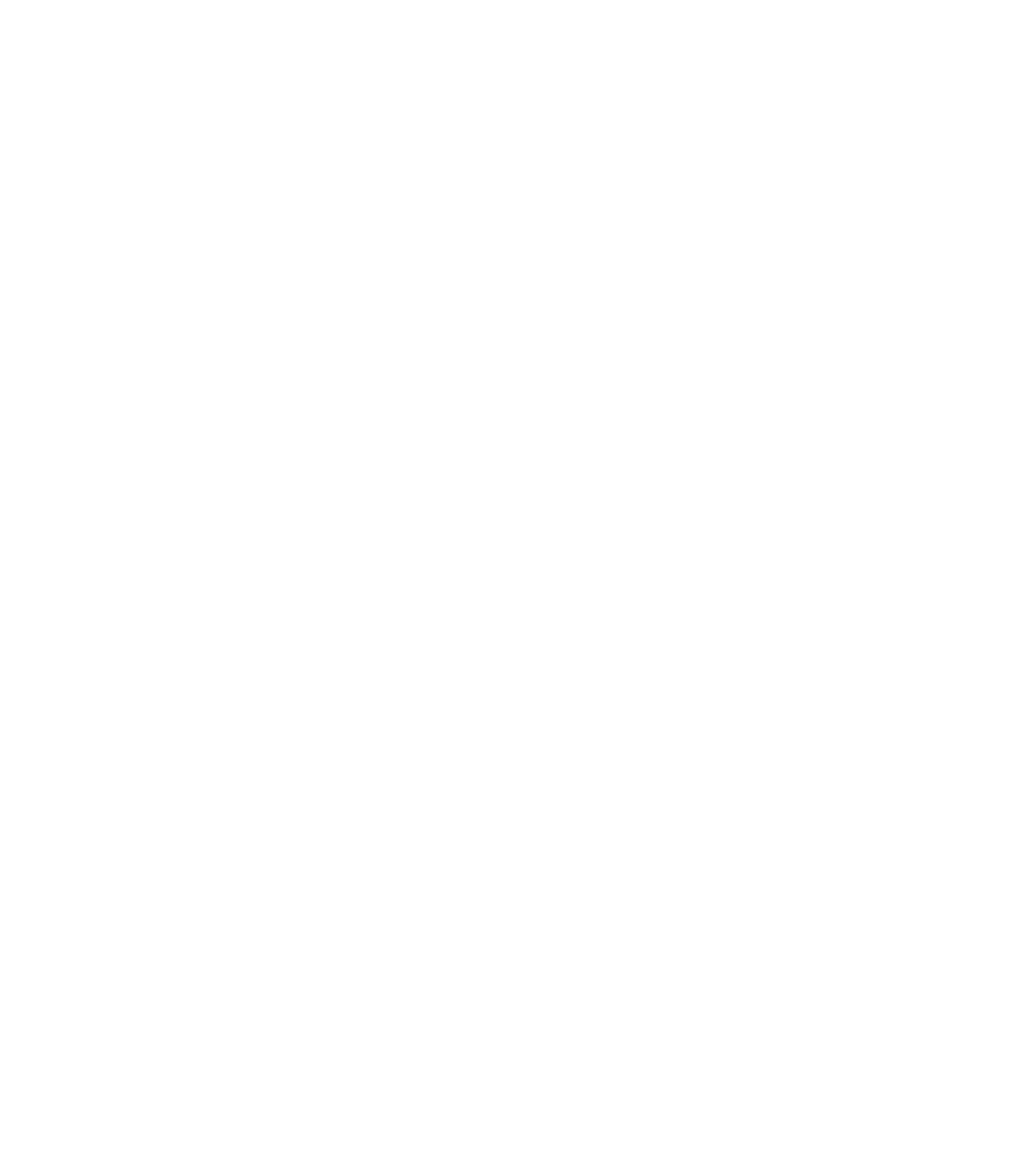
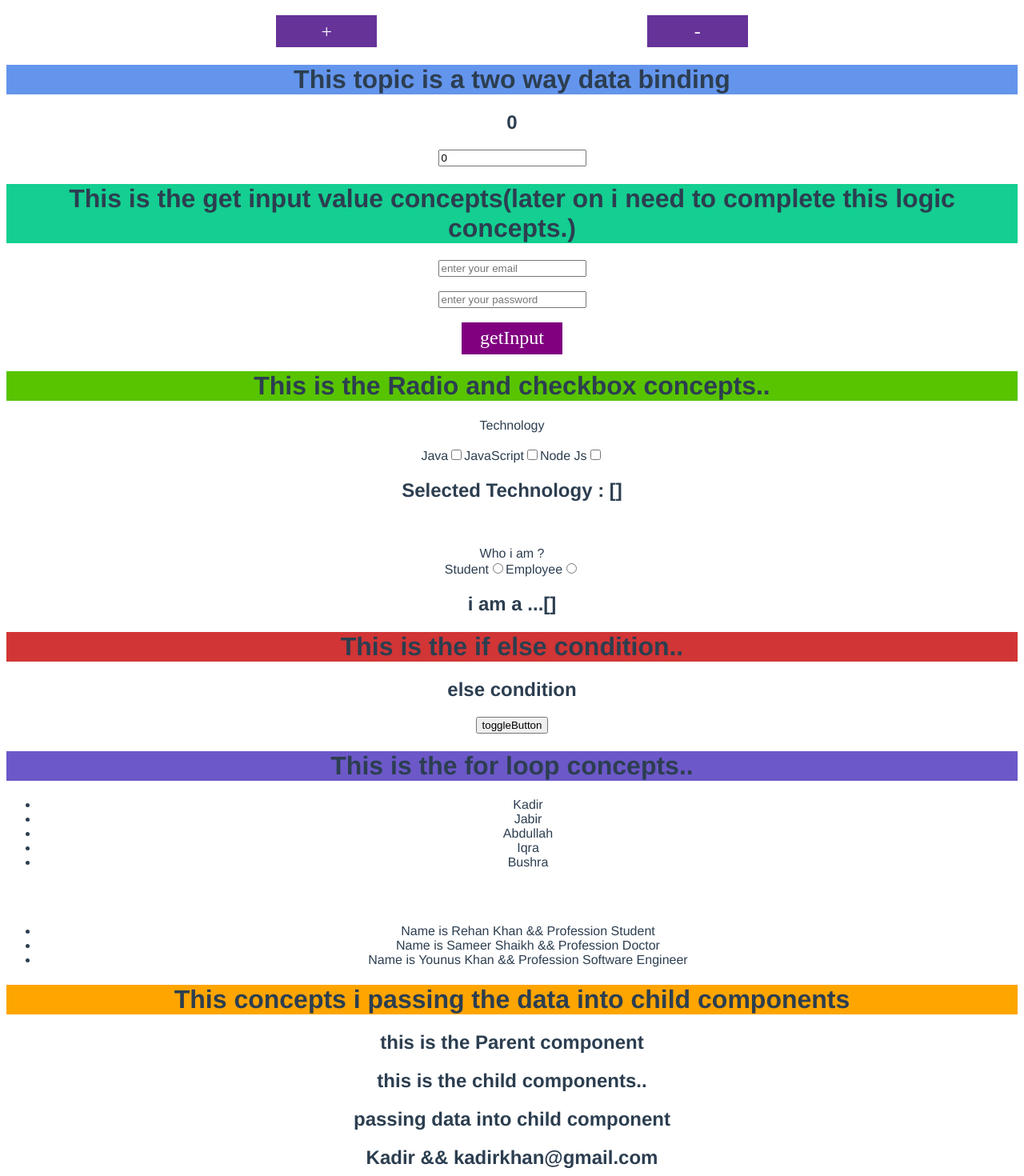
Before and after one commit to khankadir193/VueJs-Concepts, a Vue app: page / in a window 1280 px wide. Shown: the part 880-2350 px from the top of the page at 80% size. Before the commit the page ends 800 px from the top, so only its background shows below. Built offline with nearby package versions, Linux system fonts and the light colour scheme.

Commit message:
concepts of the if-else,forLoop,Twowaydatabinding,counter-app,checkbox,inputvlue from inputfield,passing data parent inot child components

```diff
--- a/src/App.vue
+++ b/src/App.vue
@@ -3,6 +3,13 @@
   <InterpolationComp inter="hi this is interpolation topics..." />
   <methodComp />
   <eventComp />
+  <CounterComp />
+  <TwoWayBinding />
+  <inputValue />
+  <checkbxRadio />
+  <ifElseCondition />
+  <forLoopComp />
+  <ParentComp />
 
 </template>
 
@@ -11,6 +18,13 @@ import HelloWorld from './components/HelloWorld.vue';
 import InterpolationComp from './components/InterpolationComp.vue';
 import methodComp from './components/methodComp.vue';
 import eventComp from './components/eventComp.vue';
+import CounterComp from './components/CounterComp.vue';
+import TwoWayBinding from './components/TwoWayBinding.vue';
+import inputValue from './components/inputValue.vue';
+import checkbxRadio from './components/checkbxRadio.vue';
+import ifElseCondition from './components/ifElseCondition.vue';
+import forLoopComp from './components/forLoopComp.vue';
+import ParentComp from './components/ParentComp.vue';
 
 export default {
   name: 'App',
@@ -18,7 +32,14 @@ export default {
     HelloWorld,
     InterpolationComp,
     methodComp,
-    eventComp
+    eventComp,
+    CounterComp,
+    TwoWayBinding,
+    inputValue,
+    checkbxRadio,
+    ifElseCondition,
+    forLoopComp,
+    ParentComp
   }
 }
 </script>
--- /dev/null
+++ b/src/components/ChildComp.vue
@@ -0,0 +1,24 @@
+<template>
+    <h2>this is the child components..</h2>
+    <h2>{{ args }}</h2>
+    <h2>{{ userObj.name }} && {{ userObj.email }}</h2>
+    <button v-on:click="getData">ChildBtn</button>
+</template>
+
+
+<script>
+export default{
+    name:'ChildComp',
+    props:{
+      args:String,
+      userObj:Object,
+      getData:Function
+    }
+}
+</script>
+
+<style scoped>
+h1{
+    background-color: burlywood;
+}
+</style>
--- /dev/null
+++ b/src/components/CounterComp.vue
@@ -0,0 +1,53 @@
+<template>
+    <h1>This is the simple application for counter Increment/Decrement</h1>
+    <h2>{{ counter }}</h2>
+    <div class="counterContainer">
+        <button v-on:click="increment">+</button>
+        <button v-on:click="decrement">-</button>
+    </div>
+</template>
+
+
+<script>
+export default {
+    name: 'CounterComp',
+    data() {
+        return {
+            counter: 0
+        }
+    },
+    methods: {
+        increment() {
+            return this.counter += 1;
+        },
+        decrement() {
+            return this.counter -= 1;
+        }
+    }
+}
+
+</script>
+
+
+<style scoped>
+
+.counterContainer{
+    display: flex;
+    justify-content: space-evenly;
+}
+h1 {
+    background-color: violet;
+}
+
+button {
+    background-color: rebeccapurple;
+    width: 10%;
+    height: 5vh;
+    border: none;
+    outline: none;
+    font-size: large;
+    font-family: 'Times New Roman', Times, serif;
+    color: white;
+    font-size: 1.5rem;
+}
+</style>
--- /dev/null
+++ b/src/components/ParentComp.vue
@@ -0,0 +1,34 @@
+<template>
+    <h1>This concepts i passing the data into child components</h1>
+    <h2>this is the Parent component</h2>
+    <ChildComp args="passing data into child component" :userObj="user" :getData="getData"/>
+</template>
+
+
+<script>
+import ChildComp from './ChildComp.vue';
+
+export default {
+    name:"ParentComp",
+    components:{
+        ChildComp
+    },
+    data(){
+        return {
+            user:{name:"Kadir",email:"kadirkhan@gmail.com"}
+        }
+    },
+    methods:{
+        getData(){
+            console.log('this is the parent method..??');
+            alert("this is the parent method")
+        }
+    }
+}
+</script>
+
+<style scoped>
+h1{
+    background-color: orange;
+}
+</style>
--- /dev/null
+++ b/src/components/TwoWayBinding.vue
@@ -0,0 +1,25 @@
+<template>
+    <h1>This topic is a two way data binding</h1>
+    <h2>{{ counter }}</h2>
+    <input type="text" v-model="counter" />
+
+</template>
+
+<script>
+export default {
+    name:'TwoWayBinding',
+    data(){
+        return {
+            counter:0
+        }
+    }
+}
+</script>
+
+<style scoped>
+
+h1{
+    background-color: cornflowerblue;
+}
+
+</style>
--- /dev/null
+++ b/src/components/checkbxRadio.vue
@@ -0,0 +1,41 @@
+<template>
+    <h1>This is the Radio and checkbox concepts..</h1>
+    <label for="tech">Technology</label>
+    <br><br>
+
+    <label for="java">Java</label>
+    <input type="checkbox" value="java" v-model="technology" id="java"/>
+    <label for="javascript">JavaScript</label>
+    <input type="checkbox" value="javascript" v-model="technology" id="javascript" />
+    <label for="nodejs">Node Js</label>
+    <input type="checkbox" value="nodejs" v-model="technology" id="nodejs" />
+    <h2>Selected Technology : {{ technology }}</h2>
+    <br><br>
+    <label for="student">Who i am ?</label><br>
+    <label for="student">Student</label>
+    <input type="radio" value="student"  name="chckbx" v-model="emp" id="student" />
+    <label for="employee">Employee</label>
+    <input type="radio" value="employee" name="chckbx" v-model="emp" id="employee" />
+
+    <h2>i am a ...{{ emp }}</h2>
+
+</template>
+
+<script>
+export default {
+    name: 'checkbxRadio',
+    data() {
+        return {
+            technology:[],
+            emp:[]
+        }
+    }
+}
+</script>
+
+<style scoped>
+h1 {
+    background-color: rgb(88, 196, 0);
+}
+
+</style>
--- /dev/null
+++ b/src/components/forLoopComp.vue
@@ -0,0 +1,48 @@
+<template>
+    <h1>This is the for loop concepts..</h1>
+
+    <ul>
+        <li v-for="name in names" :key="name">
+            {{ name }}
+        </li>
+    </ul>
+    <br><br>
+    <ul>
+        <li v-for="emp in employees" :key="emp.name">
+            Name is {{ emp.name }} && Profession {{ emp.profession }}
+        </li>
+    </ul>
+
+</template>
+
+<script>
+export default {
+    name: 'forLoopComp',
+    data() {
+        return {
+            names:["Kadir","Jabir","Abdullah","Iqra","Bushra"],
+            employees:[
+                {
+                    name:"Rehan Khan",
+                    profession:"Student"
+                },
+                {
+                    name:"Sameer Shaikh",
+                    profession:"Doctor"
+                },
+                {
+                    name:"Younus Khan",
+                    profession:"Software Engineer"
+                }
+            ]
+        }
+    }
+}
+</script>
+
+<style scoped>
+h1 {
+    background-color: rgba(50, 21, 179, 0.712);
+}
+
+</style>
--- /dev/null
+++ b/src/components/ifElseCondition.vue
@@ -0,0 +1,26 @@
+<template>
+    <h1>This is the if else condition..</h1>
+    <h2 v-if="show">if condition</h2>
+    <h2 v-else>else condition</h2>
+
+    <button v-on:click="show=!show">toggleButton</button>
+
+</template>
+
+<script>
+export default {
+    name: 'ifElseCondition',
+    data() {
+        return {
+            show:false
+        }
+    }
+}
+</script>
+
+<style scoped>
+h1 {
+    background-color: rgb(209, 53, 53);
+}
+
+</style>
--- /dev/null
+++ b/src/components/inputValue.vue
@@ -0,0 +1,54 @@
+<template>
+    <h1>This is the get input value concepts(later on i need to complete this logic concepts.)</h1>
+
+    <div v-if="displayData">
+        <h2>{{ email }}</h2>
+        <h2>{{ password }}</h2>
+    </div>
+
+    <input type="text" placeholder="enter your email" v-model="email" />
+    <br><br>
+    <input type="password" placeholder="enter your password" v-model="password" />
+    <br><br>
+    <button v-on:click="getInputValue">getInput</button>
+</template>
+
+<script>
+export default {
+    name: 'inputValue',
+    data() {
+        return {
+            email: null,
+            password: null,
+            displayData: null
+        }
+    },
+    methods: {
+        getInputValue() {
+            console.log('email...', this.email, 'pass..', this.password);
+            this.displayData = {
+                email: this.email,
+                password: this.password
+            }
+        }
+    }
+}
+</script>
+
+<style scoped>
+h1 {
+    background-color: rgb(20, 207, 145);
+}
+
+button {
+    background-color: purple;
+    width: 10%;
+    height: 5vh;
+    border: none;
+    outline: none;
+    font-size: large;
+    font-family: 'Times New Roman', Times, serif;
+    color: white;
+    font-size: 1.5rem;
+}
+</style>
```
